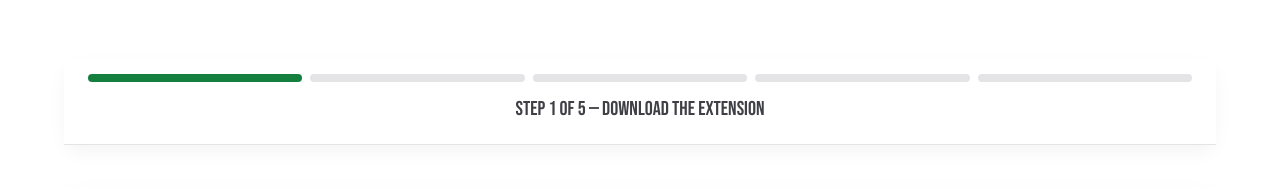
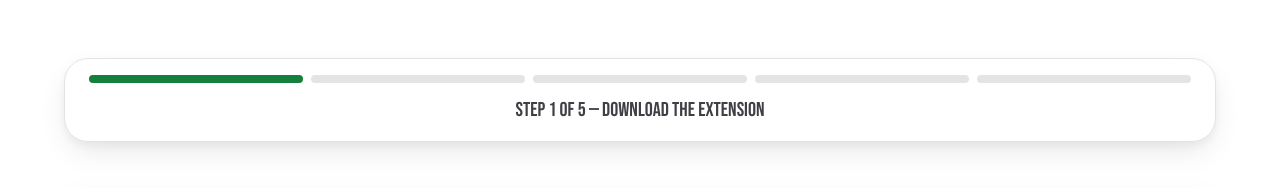
Before and after one commit to naitaj/wordle, a React (Vite) app: page /install in a window 1280 px wide. Shown: the part 341-529 px from the top of the page. Built offline with nearby package versions, Linux system fonts and the light colour scheme.

Commit message:
Apply curvy rounded edges (borderRadius 24px) to sticky progress tracker banner

```diff
--- a/src/pages/InstallGuidePage.tsx
+++ b/src/pages/InstallGuidePage.tsx
@@ -233,24 +233,20 @@ export const InstallGuidePage = () => {
           </div>
         </div>
 
-        {/* Progress Tracker (Clean Minimal Banner) */}
+        {/* Progress Tracker (Curvy Solid Opaque Banner) */}
         <div style={{
           position: 'sticky',
-          top: '64px',
+          top: '76px',
           zIndex: 80,
           backgroundColor: '#ffffff',
           background: '#ffffff',
           opacity: 1,
           isolation: 'isolate',
-          padding: '16px 0 20px 0',
-          borderBottom: '1px solid var(--border-primary)',
-          boxShadow: '0 8px 20px -4px rgba(0, 0, 0, 0.06)',
+          padding: '16px 24px',
+          border: '1px solid var(--border-primary)',
+          borderRadius: '24px',
+          boxShadow: '0 12px 30px -5px rgba(0, 0, 0, 0.1), 0 4px 12px rgba(0, 0, 0, 0.05)',
           marginBottom: '48px'
-        }}>
-          <div style={{
-            maxWidth: '1200px',
-            margin: '0 auto',
-            padding: '0 24px'
         }}>
           <div style={{ display: 'flex', justifyContent: 'space-between', gap: '8px' }}>
             {steps.map((step) => (
@@ -274,7 +270,6 @@ export const InstallGuidePage = () => {
           </div>
           <div style={{ textAlign: 'center', marginTop: '12px', fontFamily: '"Bebas Neue", sans-serif', fontSize: '20px', color: 'var(--text-secondary)', textTransform: 'uppercase' }}>
             STEP {activeStep} OF {steps.length} — {steps[activeStep - 1]?.title}
-            </div>
           </div>
         </div>
 
```
Lines whose indentation alone changed are shown as unchanged.
